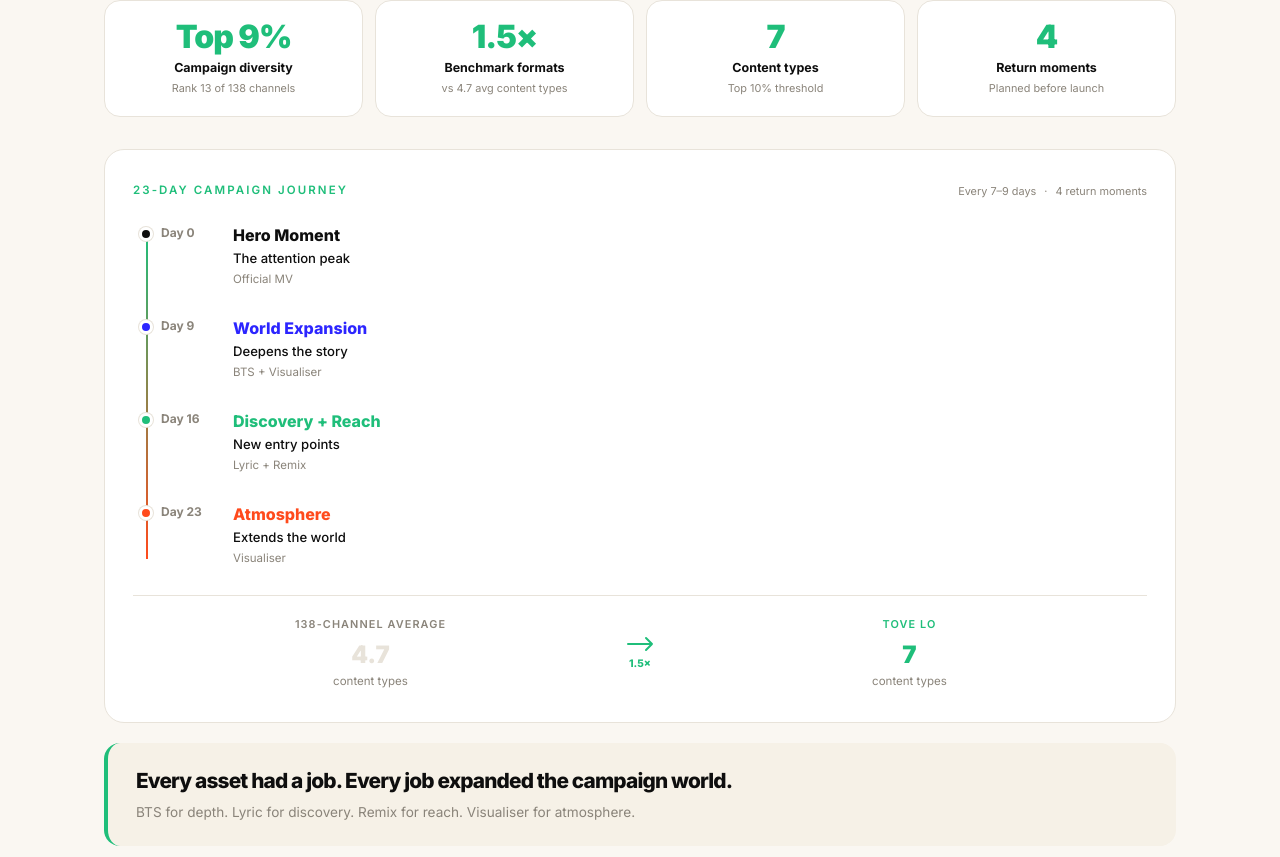
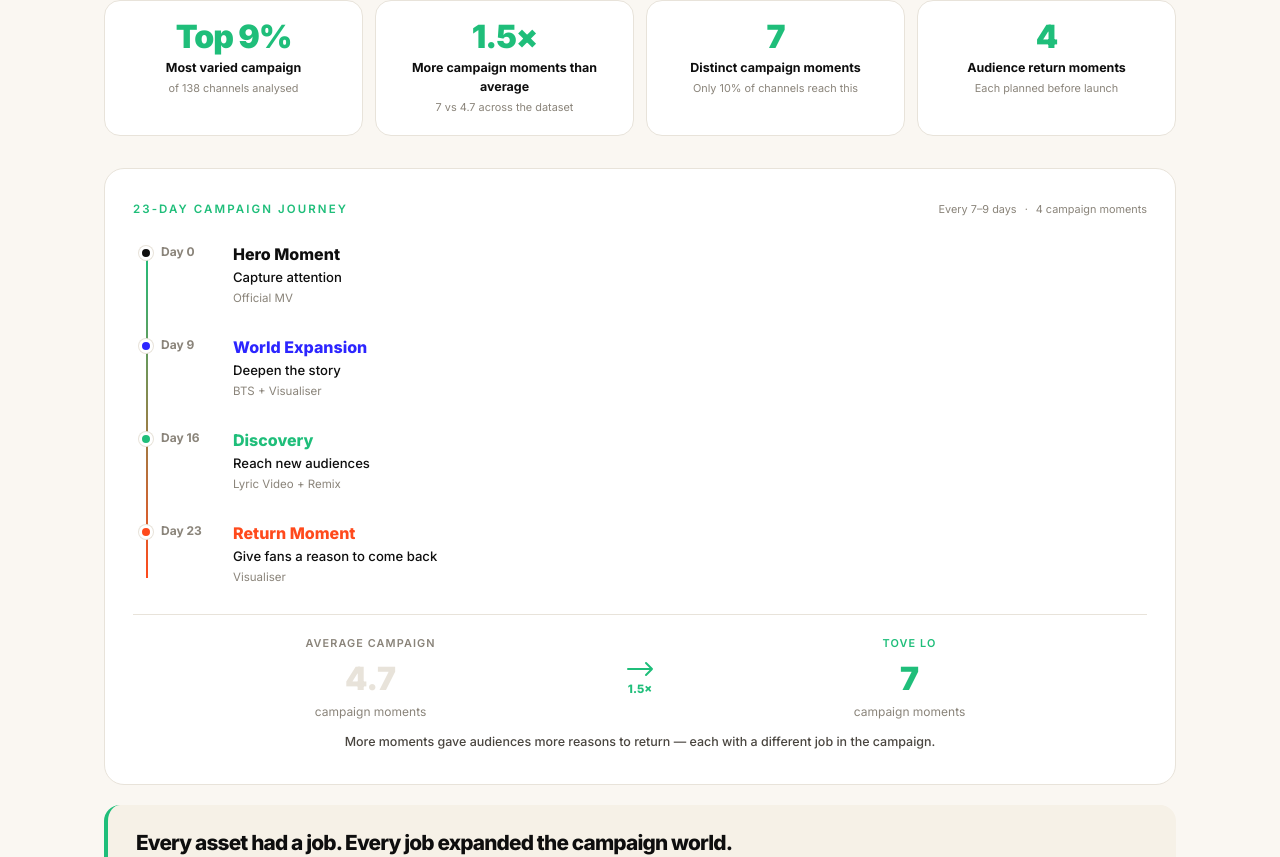
Before and after one commit to leondiaper-ai/youtube-insights, a Next.js app: page / in a window 1280 px wide. Shown: the part 2248-3105 px from the top of the page. Built offline with nearby package versions, Linux system fonts and the light colour scheme.

Commit message:
Tove Lo finesse: self-explanatory labels, unified vocabulary, intentional journey

```diff
--- a/src/app/page.tsx
+++ b/src/app/page.tsx
@@ -321,10 +321,10 @@ function StoryInNumbers() {
 
 function ToveLo() {
   const journeySteps = [
-    { d: 0, purpose: 'Hero Moment', detail: 'The attention peak', format: 'Official MV', color: INK },
-    { d: 9, purpose: 'World Expansion', detail: 'Deepens the story', format: 'BTS + Visualiser', color: ELECTRIC },
-    { d: 16, purpose: 'Discovery + Reach', detail: 'New entry points', format: 'Lyric + Remix', color: MINT },
-    { d: 23, purpose: 'Atmosphere', detail: 'Extends the world', format: 'Visualiser', color: SIGNAL },
+    { d: 0, purpose: 'Hero Moment', detail: 'Capture attention', format: 'Official MV', color: INK },
+    { d: 9, purpose: 'World Expansion', detail: 'Deepen the story', format: 'BTS + Visualiser', color: ELECTRIC },
+    { d: 16, purpose: 'Discovery', detail: 'Reach new audiences', format: 'Lyric Video + Remix', color: MINT },
+    { d: 23, purpose: 'Return Moment', detail: 'Give fans a reason to come back', format: 'Visualiser', color: SIGNAL },
   ];
 
   return (
@@ -332,7 +332,7 @@ function ToveLo() {
       <Eyebrow color={MINT}>What Good Looks Like</Eyebrow>
       <SectionTitle>Tove Lo</SectionTitle>
       <Subtitle>
-        One campaign. Four return moments. Every asset had a job.
+        Not more campaign moments. Better ones — each with a clear job.
       </Subtitle>
 
       {/* EVIDENCE FIRST — Benchmark stats */}
@@ -365,7 +365,7 @@ function ToveLo() {
           <div style={{ display: 'flex', gap: 8 }}>
             <span style={{ fontSize: '0.68rem', color: SMOKE }}>Every 7–9 days</span>
             <span style={{ fontSize: '0.68rem', color: SMOKE }}>·</span>
-            <span style={{ fontSize: '0.68rem', color: SMOKE }}>4 return moments</span>
+            <span style={{ fontSize: '0.68rem', color: SMOKE }}>4 campaign moments</span>
           </div>
         </div>
 
@@ -417,30 +417,36 @@ function ToveLo() {
         <div style={{
           marginTop: 28, paddingTop: 20,
           borderTop: `1px solid ${BONE}`,
+        }}>
+          <div style={{
             display: 'grid', gridTemplateColumns: '1fr auto 1fr',
             gap: 16, alignItems: 'center',
           }}>
             <div style={{ textAlign: 'center' }}>
               <div style={{ fontSize: '0.68rem', color: SMOKE, fontWeight: 600, letterSpacing: '0.1em', textTransform: 'uppercase', marginBottom: 4 }}>
-              138-Channel Average
-            </div>
-            <div style={{ fontSize: '1.5rem', fontWeight: 900, color: BONE }}>4.7</div>
-            <div style={{ fontSize: '0.72rem', color: SMOKE }}>content types</div>
+                Average Campaign
+              </div>
+              <div style={{ fontSize: '2rem', fontWeight: 900, color: BONE }}>4.7</div>
+              <div style={{ fontSize: '0.75rem', color: SMOKE }}>campaign moments</div>
             </div>
 
             <div style={{ display: 'flex', flexDirection: 'column', alignItems: 'center', gap: 2 }}>
               <svg width="32" height="20" viewBox="0 0 32 20" fill="none">
                 <path d="M4 10H28M28 10L22 4M28 10L22 16" stroke={MINT} strokeWidth="2" strokeLinecap="round" strokeLinejoin="round" />
               </svg>
-            <span style={{ fontSize: '0.65rem', fontWeight: 800, color: MINT }}>1.5×</span>
+              <span style={{ fontSize: '0.72rem', fontWeight: 800, color: MINT }}>1.5×</span>
             </div>
 
             <div style={{ textAlign: 'center' }}>
               <div style={{ fontSize: '0.68rem', color: MINT, fontWeight: 600, letterSpacing: '0.1em', textTransform: 'uppercase', marginBottom: 4 }}>
                 Tove Lo
               </div>
-            <div style={{ fontSize: '1.5rem', fontWeight: 900, color: MINT }}>7</div>
-            <div style={{ fontSize: '0.72rem', color: SMOKE }}>content types</div>
+              <div style={{ fontSize: '2rem', fontWeight: 900, color: MINT }}>7</div>
+              <div style={{ fontSize: '0.75rem', color: SMOKE }}>campaign moments</div>
+            </div>
+          </div>
+          <div style={{ textAlign: 'center', marginTop: 12, fontSize: '0.78rem', color: WARM, fontWeight: 500 }}>
+            More moments gave audiences more reasons to return — each with a different job in the campaign.
           </div>
         </div>
       </Card>
@@ -454,7 +460,7 @@ function ToveLo() {
           Every asset had a job. Every job expanded the campaign world.
         </div>
         <div style={{ fontSize: '0.85rem', color: SMOKE, lineHeight: 1.5 }}>
-          BTS for depth. Lyric for discovery. Remix for reach. Visualiser for atmosphere.
+          BTS to deepen the story. Lyric video to reach new audiences. Remix for reach. Visualiser to bring fans back.
         </div>
       </div>
     </SectionShell>
--- a/src/data/insights.ts
+++ b/src/data/insights.ts
@@ -57,33 +57,33 @@ export const confidenceTiers: { level: ConfidenceLevel; label: string; color: st
 export const toveLoTimeline = [
   {
     day: 0, label: "Day 0", type: "Official MV",
-    purpose: "Hero Moment", purposeDetail: "The attention peak",
+    purpose: "Hero Moment", purposeDetail: "Capture attention",
     thumbnail_url: "https://i.ytimg.com/vi/placeholder/hqdefault.jpg",
     youtube_url: null, views: null,
   },
   {
     day: 9, label: "Day 9", type: "BTS + Visualiser",
-    purpose: "World Expansion", purposeDetail: "Deepens the story",
+    purpose: "World Expansion", purposeDetail: "Deepen the story",
     thumbnail_url: null, youtube_url: null, views: null,
   },
   {
     day: 16, label: "Day 16", type: "Lyric Video + Remix",
-    purpose: "Discovery + Reach", purposeDetail: "New entry points",
+    purpose: "Discovery", purposeDetail: "Reach new audiences",
     thumbnail_url: null, youtube_url: null, views: null,
   },
   {
     day: 23, label: "Day 23", type: "Visualiser",
-    purpose: "Atmosphere", purposeDetail: "Extends the world",
+    purpose: "Return Moment", purposeDetail: "Give fans a reason to come back",
     thumbnail_url: null, youtube_url: null, views: null,
   },
 ];
 
 export const toveLoEvidence = {
   benchmarkStats: [
-    { value: 'Top 9%', label: 'Campaign diversity', context: 'Rank 13 of 138 channels' },
-    { value: '1.5×', label: 'Benchmark formats', context: 'vs 4.7 avg content types' },
-    { value: '7', label: 'Content types', context: 'Top 10% threshold' },
-    { value: '4', label: 'Return moments', context: 'Planned before launch' },
+    { value: 'Top 9%', label: 'Most varied campaign', context: 'of 138 channels analysed' },
+    { value: '1.5×', label: 'More campaign moments than average', context: '7 vs 4.7 across the dataset' },
+    { value: '7', label: 'Distinct campaign moments', context: 'Only 10% of channels reach this' },
+    { value: '4', label: 'Audience return moments', context: 'Each planned before launch' },
   ],
   whyPicked: [
     'Top 9% content diversity (Rank 13 of 138)',
```
Lines whose indentation alone changed are shown as unchanged.
